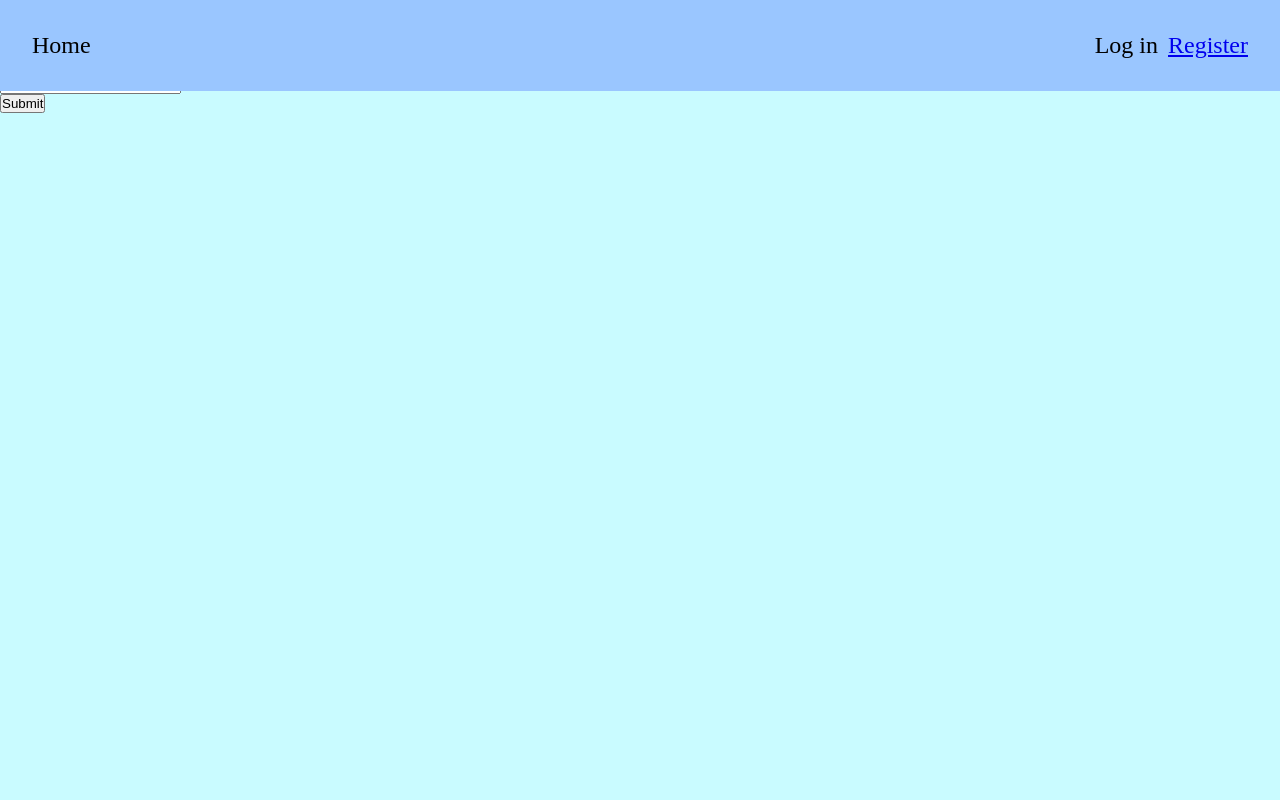
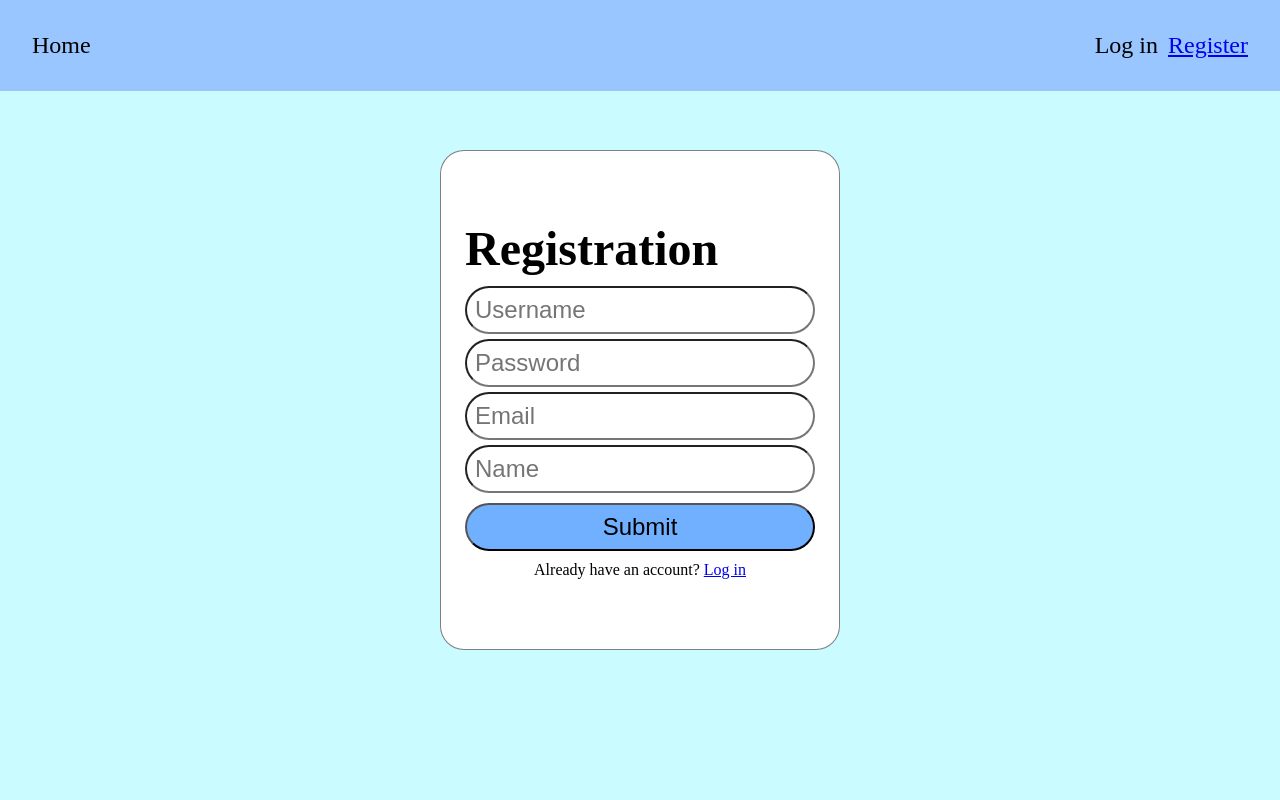
Before and after one commit to joemart/Task-Management-System-with-User-Roles, a PHP site: page /register in a window 1280 px wide. Run offline with PHP 8.4, Linux system fonts and the light colour scheme; data that the repository does not hold is empty; some libraries are stand-ins or nearby versions.

Commit message:
Add register

```diff
--- a/src/views/register/index.view.php
+++ b/src/views/register/index.view.php
@@ -1,9 +1,10 @@
 <?php
-$cssFiles = ["register/index.css", "layout.css"];
+$cssFiles = ["register/register.css", "layout.css"];
 require_once('./includes/header.php'); ?>
 
+    <div class="container">
         <form class="register" method="POST" action="./index.view.php">
-        Registration
+            <span class="register_text">Registration</span>
             <ul>
                 <li><input type="text" placeholder="Username" name="username"></li>
                 <li><input type="text" placeholder="Password" name="password"></li>
@@ -11,8 +12,13 @@ require_once('./includes/header.php'); ?>
                 <li><input type="text" placeholder="Name" name="name"></li>
             </ul>
             <button type="submit">Submit</button>
+
+            <span class="register_acc_text">Already have an account? <a href="/login">Log in</a></span>
         </form>
 
-    <?= $_POST["username"] ?>
+    </div>
+
+
+    <?= isset($_POST["username"]) ?? null ?>
 
 <?php require_once('./includes/footer.php'); ?>
--- a/src/views/register/register.css
+++ b/src/views/register/register.css
@@ -0,0 +1,63 @@
+.register{
+    width: 400px;
+    height: 500px;
+    padding: 1.5rem;
+    background: white;
+
+    border: 1px solid rgba(0,0,0, .5);
+    border-radius: 1.5rem;
+
+    display: flex;
+    justify-content: center;
+    align-items: center;
+    flex-direction: column;
+
+    gap: 10px;
+}
+
+.register_text{
+    font-size: 3rem;
+    align-self: flex-start;
+    font-weight: bold;
+}
+
+.register ul {
+        width: 100%;
+        list-style: none;
+
+        display: flex;
+        justify-content: center;
+        align-items: flex-start;
+        gap:5px;
+        flex-direction: column;
+
+
+}
+
+.register input {
+    width: inherit;
+    border-radius: 2rem;
+    padding: .5rem;
+    font-size: 1.5rem;
+}
+
+.register li {
+    width: inherit;
+
+}
+
+.register button{
+    width: 100%;
+    background: var(--tertiary-color);
+    padding: .5rem;
+    border-radius: 2rem;
+    font-size: 1.5rem;
+}
+
+.register button:hover{
+    cursor: pointer;
+}
+
+.register_acc_text{
+    font-size: 1rem;
+}
```
Also changed, not shown: 1 other file. Lines whose indentation alone changed are shown as unchanged.
